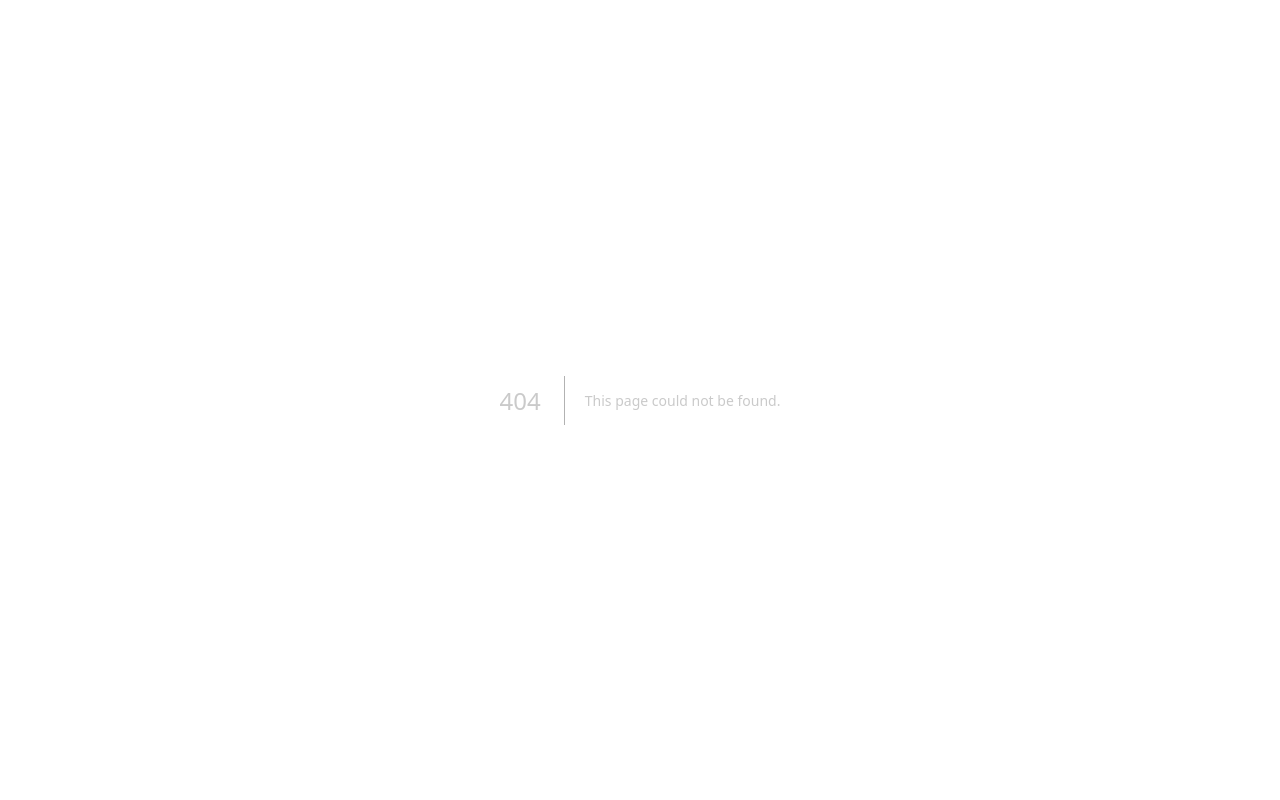
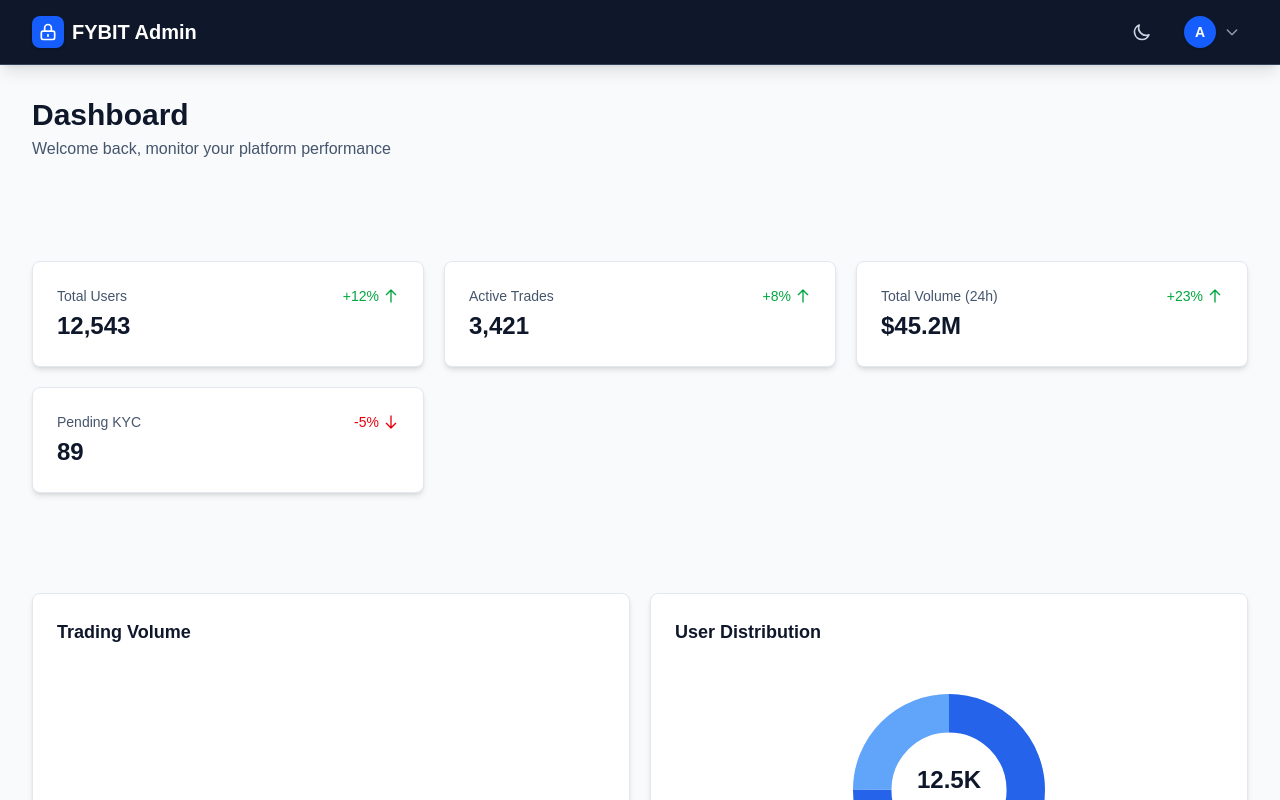
Before and after one commit to MadMax-source/fybit-clone, a Next.js app: page /admin in a window 1280 px wide. Before the commit this address had no page. Shown: the top 800 px of the page. Built offline with nearby package versions, Linux system fonts and the light colour scheme; sample sign-in values are in the browser's storage.

Commit message:
added changes

```diff
--- a/components/AdminNav.tsx
+++ b/components/AdminNav.tsx
@@ -32,7 +32,7 @@
       <div className="max-w-full px-4 sm:px-6 lg:px-8">
         <div className="flex justify-between items-center h-16">
           <div className="flex items-center space-x-8">
-            <Link href="/admin/dashboard" className="flex items-center space-x-2">
+            <Link href="/admin" className="flex items-center space-x-2">
               <div className="w-8 h-8 bg-blue-600 rounded-lg flex items-center justify-center shadow-sm">
                 <svg
                   className="w-5 h-5 text-white"
@@ -53,7 +53,7 @@
 
             <div className="hidden md:flex space-x-1">
               <Link
-                href="/admin/dashboard"
+                href="/admin"
                 className={`px-4 py-2 rounded-lg font-medium transition-colors ${
                   isActive('/admin/dashboard')
                     ? 'bg-blue-600 text-white shadow-sm'
```
Also changed, not shown: app/admin/page.tsx (renamed from app/admin/dashboard/page.tsx).
